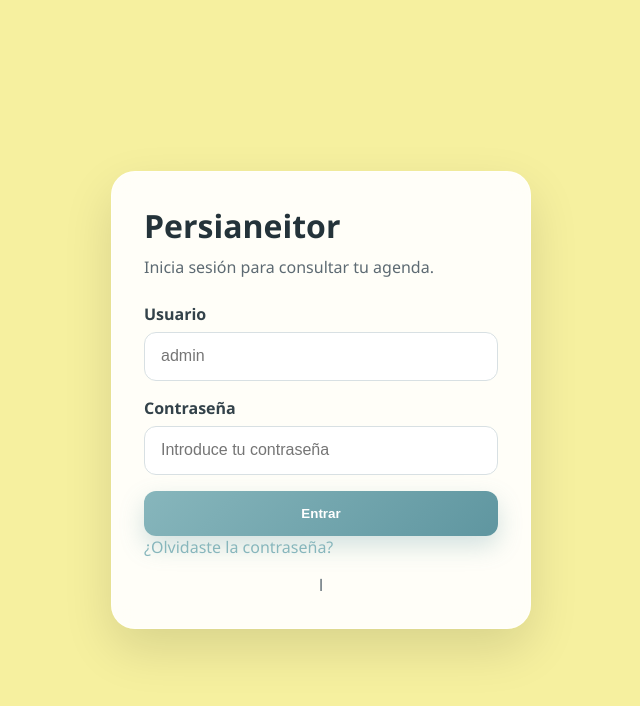
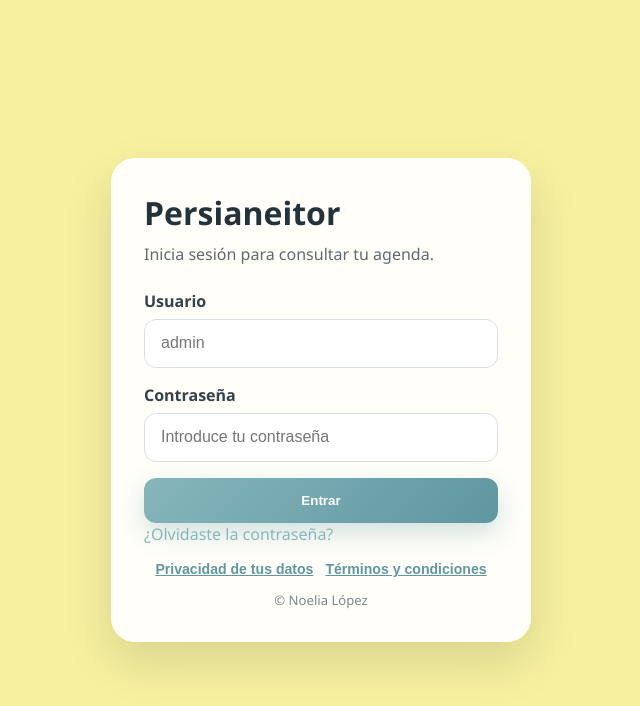
Before and after one commit to nologa/Persianeitor, an Angular app in the folder frontend/: page /login in a window 1280 px wide. Shown: the top 706 px of the page, without its empty margins (319-959 px from the left). Built offline with nearby package versions, Linux system fonts and the light colour scheme; no server answers.

Commit message:
corrección de errores

```diff
--- a/frontend/src/app/components/login/login.component.css
+++ b/frontend/src/app/components/login/login.component.css
@@ -104,3 +104,79 @@
   color: #5d6a73;
   text-align: center;
 }
+
+.legal-links {
+  display: flex;
+  justify-content: center;
+  gap: 0.75rem;
+  flex-wrap: wrap;
+  margin-top: 0.6rem;
+}
+
+.legal-link {
+  border: none;
+  background: transparent;
+  color: #5f96a0;
+  text-decoration: underline;
+  cursor: pointer;
+  font-weight: 600;
+  font-size: 0.88rem;
+}
+
+.legal-modal-backdrop {
+  position: fixed;
+  inset: 0;
+  background: rgba(0, 0, 0, 0.45);
+  display: flex;
+  align-items: center;
+  justify-content: center;
+  padding: 1rem;
+  z-index: 1000;
+}
+
+.legal-modal {
+  width: 100%;
+  max-width: 560px;
+  background: #fff;
+  border-radius: 14px;
+  box-shadow: 0 16px 40px rgba(0, 0, 0, 0.25);
+  overflow: hidden;
+}
+
+.legal-modal-header {
+  display: flex;
+  align-items: center;
+  justify-content: space-between;
+  padding: 0.9rem 1rem;
+  border-bottom: 1px solid #e4eaed;
+}
+
+.legal-modal-header h3 {
+  margin: 0;
+  color: #24333a;
+}
+
+.close-modal {
+  border: none;
+  background: transparent;
+  font-size: 1.1rem;
+  cursor: pointer;
+  color: #5d6a73;
+}
+
+.legal-modal-body {
+  padding: 1rem;
+  color: #33424a;
+  text-align: left;
+}
+
+.legal-modal-body p {
+  margin: 0 0 0.7rem;
+  line-height: 1.45;
+}
+
+.copyright {
+  margin: 0.9rem 0 0;
+  font-size: 0.82rem;
+  color: #7a8790;
+}
--- a/frontend/src/app/components/login/login.component.html
+++ b/frontend/src/app/components/login/login.component.html
@@ -28,6 +28,44 @@
     </div>
 
     <div class="login-footer">
-l    </div>
+      <div class="legal-links">
+        <button type="button" class="legal-link" (click)="openLegalModal('privacidad')">Privacidad de tus datos</button>
+        <button type="button" class="legal-link" (click)="openLegalModal('terminos')">Términos y condiciones</button>
+      </div>
+
+      <p class="copyright">© Noelia López</p>
+    </div>
   </div>
 </div>
+
+<div class="legal-modal-backdrop" *ngIf="activeLegalModal" (click)="closeLegalModal()">
+  <div class="legal-modal" (click)="$event.stopPropagation()" role="dialog" aria-modal="true">
+    <div class="legal-modal-header">
+      <h3 *ngIf="activeLegalModal === 'privacidad'">Privacidad de tus datos</h3>
+      <h3 *ngIf="activeLegalModal === 'terminos'">Términos y condiciones</h3>
+      <button type="button" class="close-modal" (click)="closeLegalModal()">✕</button>
+    </div>
+
+    <div class="legal-modal-body" *ngIf="activeLegalModal === 'privacidad'">
+      <p>
+        Esta aplicación es de uso interno y está alojada en internet. Tus datos contables
+        se almacenan de forma segura y no se comparten con terceros.
+      </p>
+      <p><strong>Seguridad</strong></p>
+      <p>
+        Utilizamos autenticación por token para proteger tu información.
+        Se recomienda cambiar la contraseña regularmente.
+      </p>
+      <p><strong>Contacto</strong></p>
+      <p>Para consultas sobre privacidad, contacta directamente.</p>
+    </div>
+
+    <div class="legal-modal-body" *ngIf="activeLegalModal === 'terminos'">
+      <p>
+        Esta aplicación está destinada a uso interno profesional. Al iniciar sesión,
+        aceptas usarla de forma responsable, mantener la confidencialidad de tu acceso
+        y no compartir información sensible con personas no autorizadas.
+      </p>
+    </div>
+  </div>
+</div>
--- a/frontend/src/app/components/login/login.component.ts
+++ b/frontend/src/app/components/login/login.component.ts
@@ -12,6 +12,7 @@ export class LoginComponent implements OnInit {
   loading = false;
   error = '';
   returnUrl = '/calendario';
+  activeLegalModal: 'privacidad' | 'terminos' | null = null;
 
   loginForm = this.formBuilder.group({
     username: ['', Validators.required],
@@ -62,4 +63,12 @@ export class LoginComponent implements OnInit {
       }
     });
   }
+
+  openLegalModal(type: 'privacidad' | 'terminos'): void {
+    this.activeLegalModal = type;
+  }
+
+  closeLegalModal(): void {
+    this.activeLegalModal = null;
+  }
 }
```
